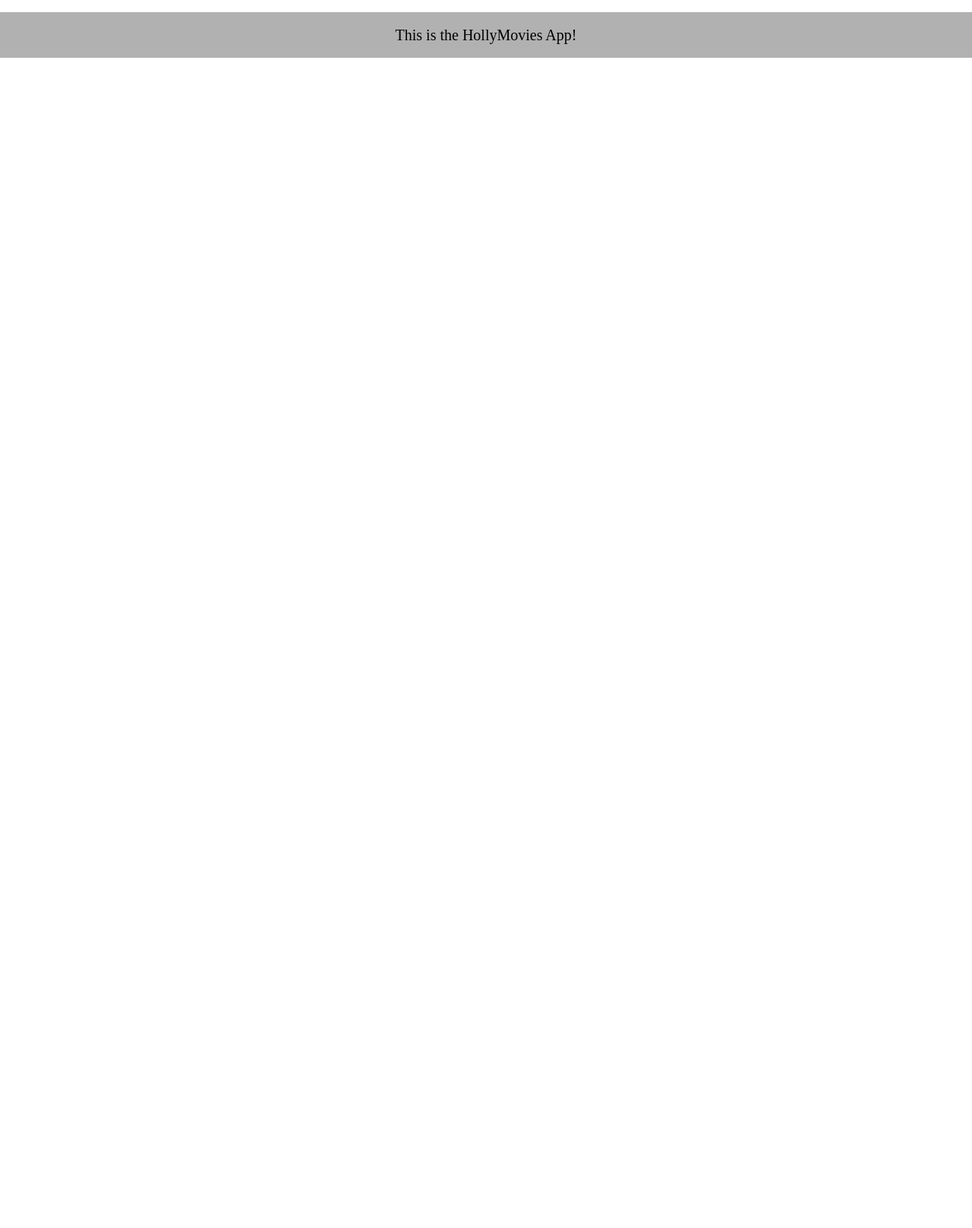
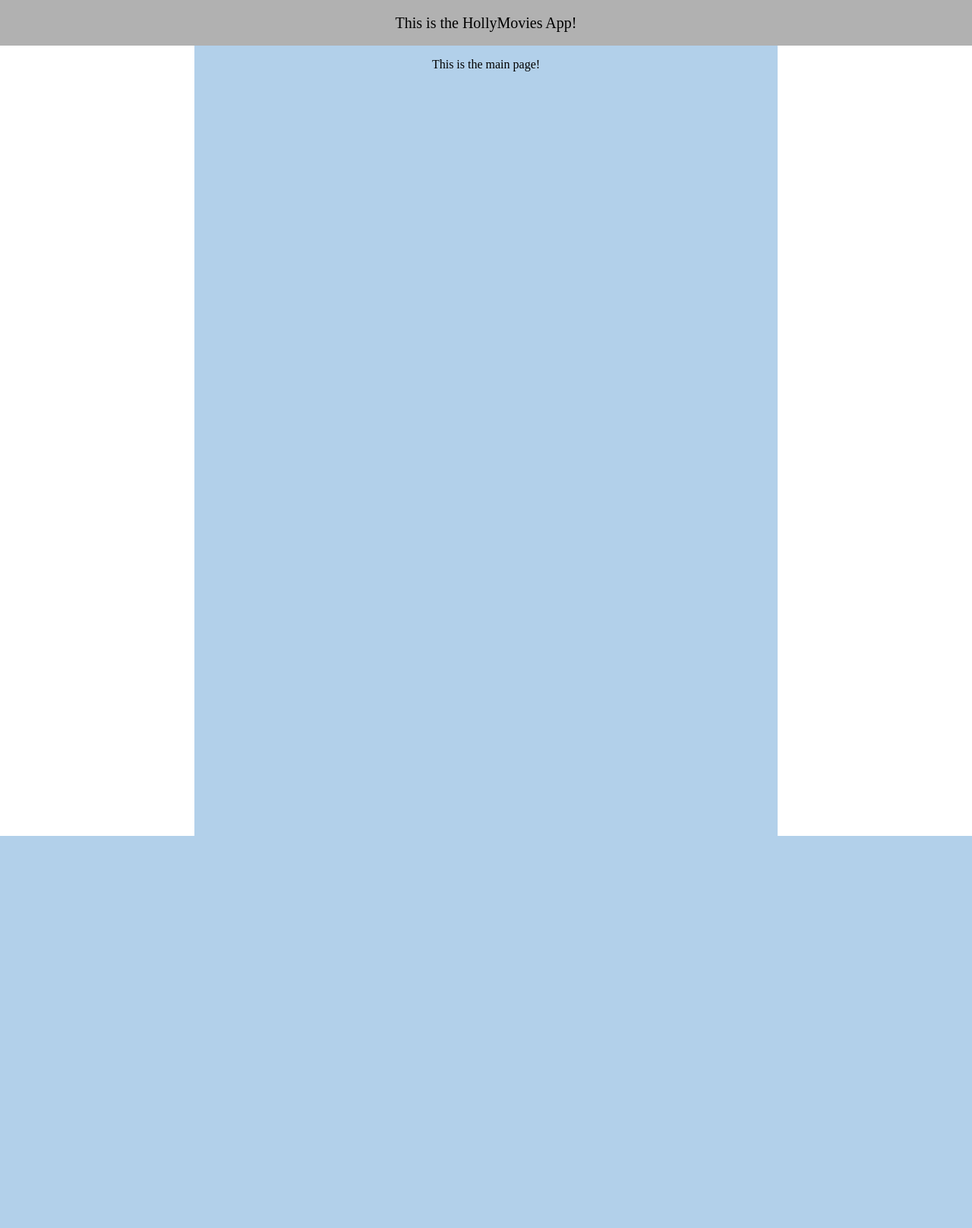
Before and after one commit to CretaFlorin/Django-Movies-App-71, a Django app: page / in a window 1280 px wide. Shown: the whole page at 76% size. After the commit the page ends 1100 px from the top, so only its background shows below. Run offline with Django 3.2, Linux system fonts and the light colour scheme.

Commit message:
app layout

```diff
--- a/static/base.css
+++ b/static/base.css
@@ -1,20 +1,39 @@
 body {
     margin: 0;
-    height: 200vh;
 }
 
+#app {
+    display: flex;
+    flex-direction: column;
+    align-items: center;
+}
+
+/* ------ NAVBAR ------ */
 .navbar {
     width: 100vw;
     height: 60px;
-    background-color: #b1b1b1;
-
+    /**/
     display: flex;
     justify-content: center;
     align-items: center;
-
+    /**/
+    background-color: #b1b1b1;
     position: fixed;
 }
 
 .navbar__title {
     font-size: 20px;
 }
+
+/* ------ CONTENT ------ */
+.content {
+    width: 60vw;
+    height: 130vh;
+    padding-top: 60px;
+    /**/
+    display: flex;
+    flex-direction: column;
+    align-items: center;
+    /**/
+    background-color: rgb(178, 208, 234);
+}
--- a/static/hello.css
+++ /dev/null
@@ -1,3 +0,0 @@
-h1 {
-    color: blue;
-}
--- a/viewer/templates/base.html
+++ b/viewer/templates/base.html
@@ -4,18 +4,14 @@
 <html>
   <head>
     <title>Movies App</title>
-        <link rel="stylesheet" href="{% static '../static/base.css' %}">
+    <link rel="stylesheet" href="{% static '../static/base.css' %}" />
   </head>
   <body>
+    <div id="app">
       <header class="navbar">
-            <span class="navbar__title">
-                This is the HollyMovies App!
-            </span>
+        <span class="navbar__title"> This is the HollyMovies App! </span>
       </header>
-
-        <div style="background: lightblue">
-            {% block content %}
-            {% endblock %}
-        <div>
+      <div class="content">{% block content %} {% endblock %}</div>
+    </div>
   </body>
 </html>
```
Lines whose indentation alone changed are shown as unchanged.
